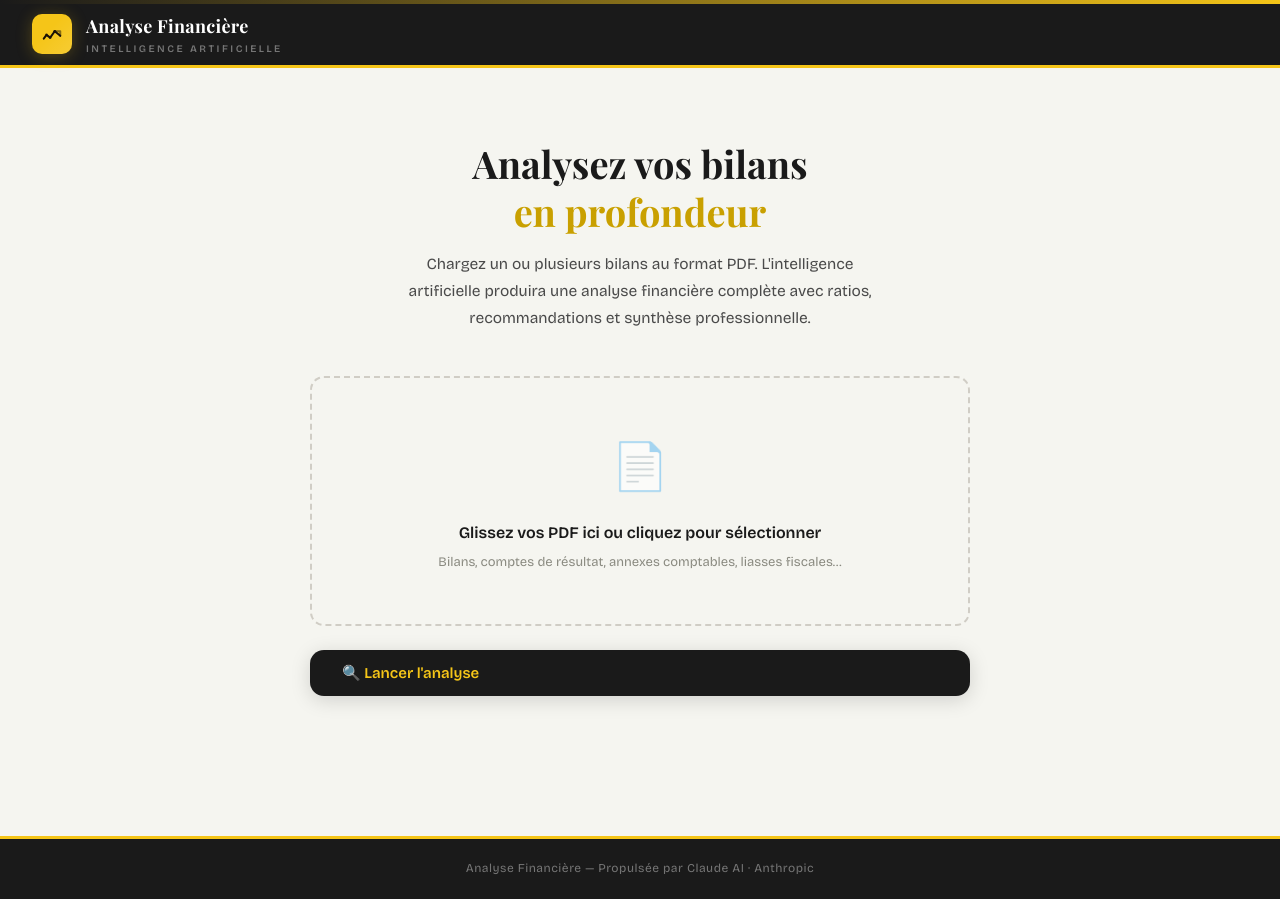
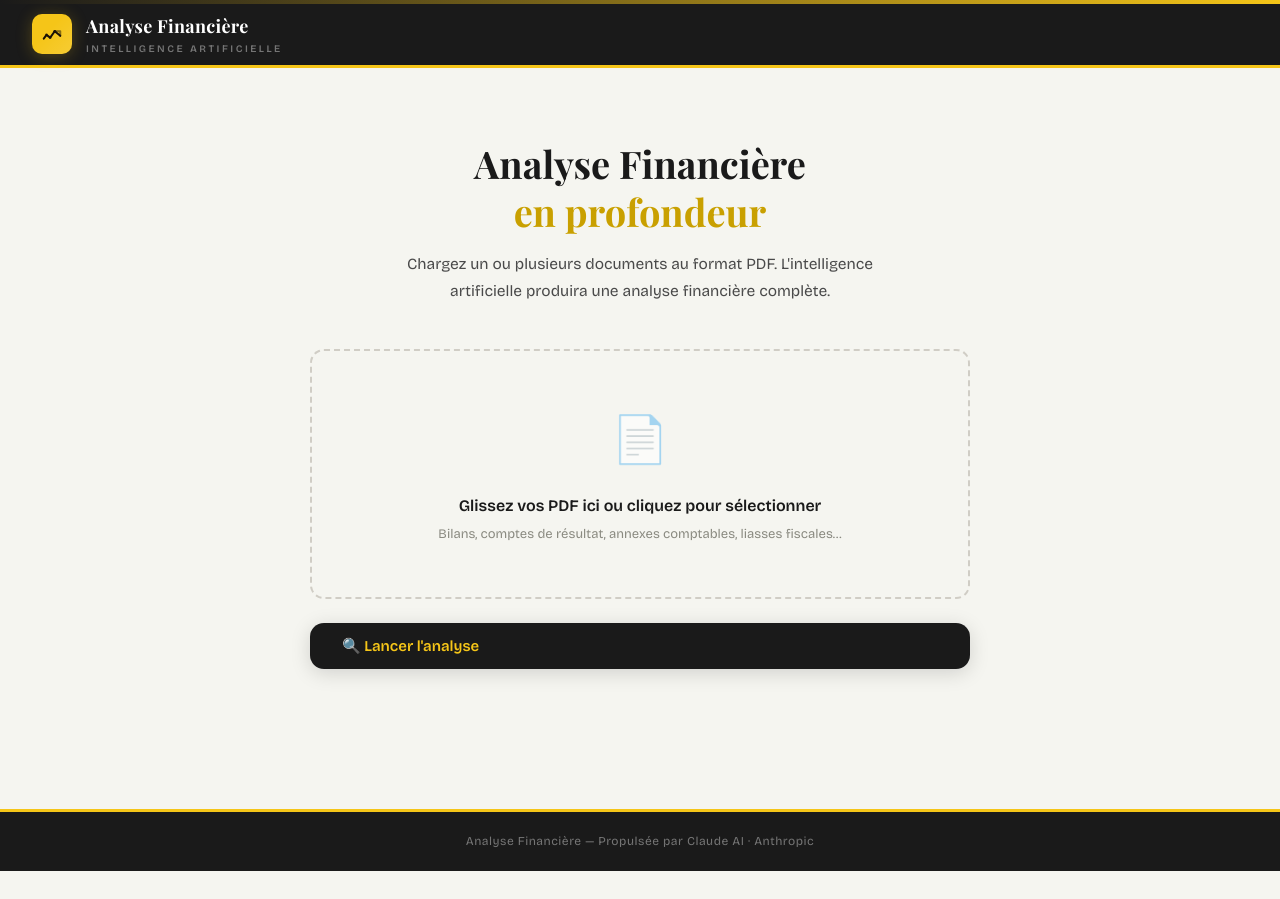
Before and after one commit to VincentSLD/AnalyseExpert, a plain HTML site: page index.html in a window 1280 px wide. After the commit the page ends 871 px from the top, so only its background shows below. Drawn offline with nearby package versions, Linux system fonts and the light colour scheme; a web font is replaced by a local one.

Commit message:
Update hero text: simplify upload description
Co-Authored-By: Claude Opus 4.6 (1M context) <noreply@anthropic.com>

```diff
--- a/index.html
+++ b/index.html
@@ -422,8 +422,8 @@
   <!-- Upload -->
   <div id="uploadScreen" class="upload-screen">
     <div class="upload-hero fade-up">
-      <h1>Analysez vos bilans<br><em>en profondeur</em></h1>
-      <p>Chargez un ou plusieurs bilans au format PDF. L'intelligence artificielle produira une analyse financière complète avec ratios, recommandations et synthèse professionnelle.</p>
+      <h1>Analyse Financière<br><em>en profondeur</em></h1>
+      <p>Chargez un ou plusieurs documents au format PDF. L'intelligence artificielle produira une analyse financière complète.</p>
     </div>
     <div class="drop-zone fade-up fade-up-d1" id="dropZone" onclick="document.getElementById('fileInput').click()">
       <input type="file" id="fileInput" accept=".pdf" multiple hidden>
```
